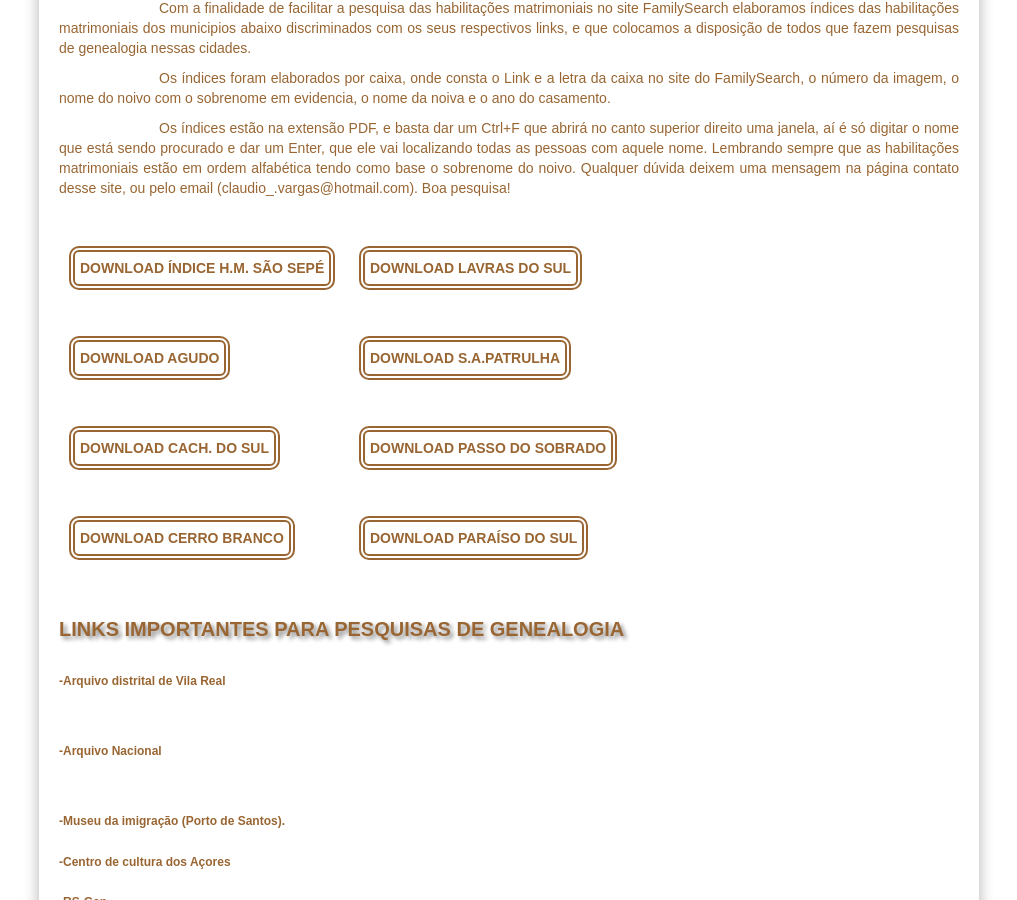
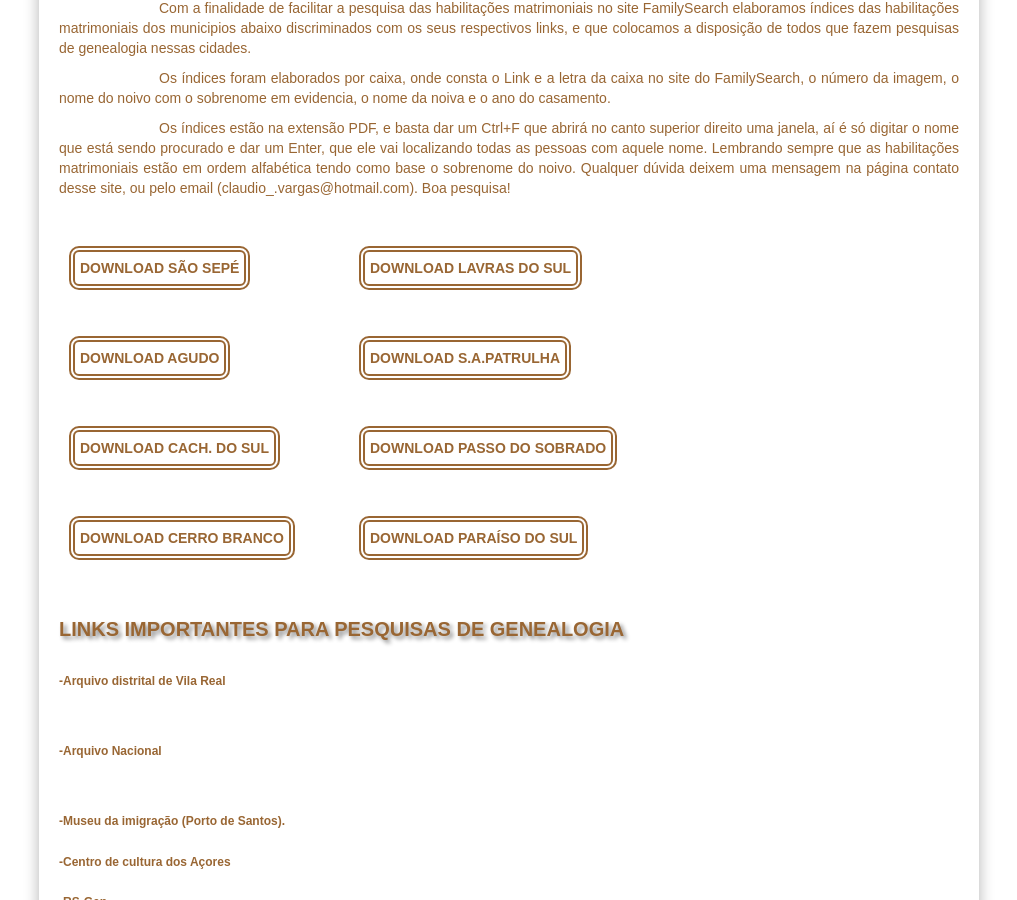
Before and after one commit to claudiovargas1955/claudiovargas1955.github.io, a Jekyll site: the page built from _pages/downloads.html, in a window 1280 px wide and 900 px high, scrolled down 406 px. Shown: the whole window, without its empty margins (131-1148 px from the left). Built offline with Jekyll 4.4.1, drawn with Linux system fonts in a browser that asks for light colours; some web fonts are replaced.

Commit message:
Update downloads.html

```diff
--- a/_pages/downloads.html
+++ b/_pages/downloads.html
@@ -154,7 +154,7 @@ mensagem na página contato desse site, ou pelo email (claudio_.vargas@hotmail.c
 
 
 <div id="indices">
-<a class="indls" href="/media/indice são sepé.pdf" target="_blank">DOWNLOAD ÍNDICE H.M. SÃO SEPÉ</a><br>
+<a class="indls" href="/media/indice são sepé.pdf" target="_blank">DOWNLOAD SÃO SEPÉ</a><br>
 <a class="indsap" href="/media/indice lavras do sul.pdf" target="_blank">DOWNLOAD LAVRAS DO SUL</a><br>
 <a class="indcs" href="/media/indice agudo.pdf" target="_blank">DOWNLOAD AGUDO</a><br>
 <a class="indlcs" href="/media/pdf" target="_blank" target="_blank">DOWNLOAD S.A.PATRULHA</a><br>
```
